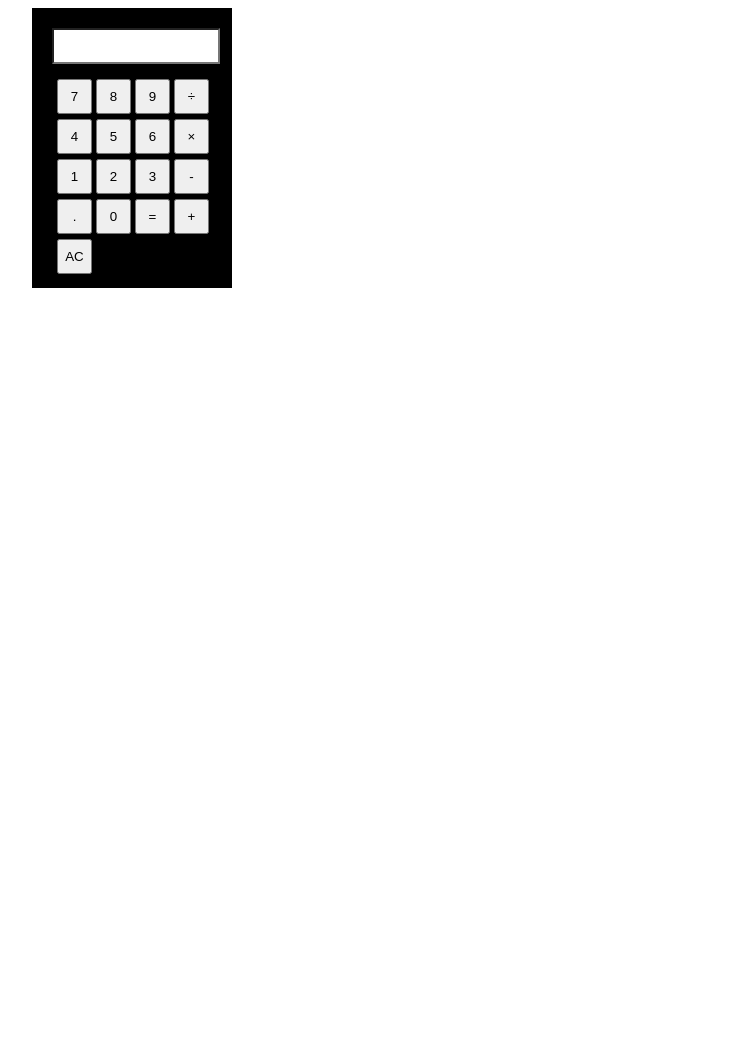
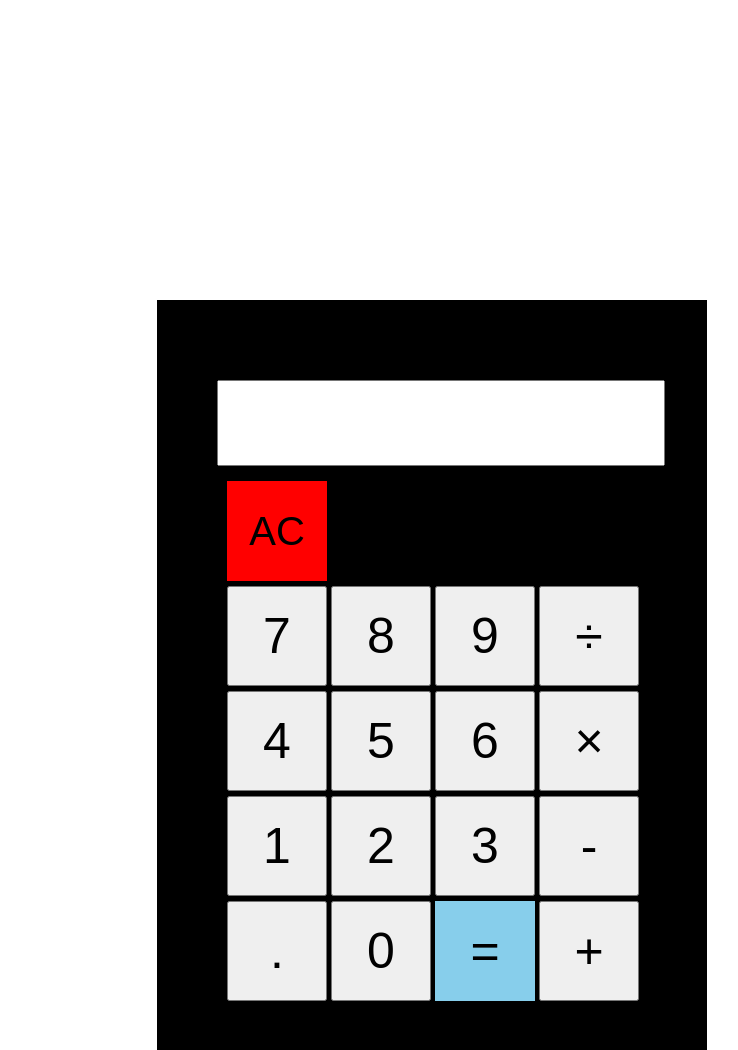
Before and after one commit to ReX201/calculator, a plain HTML site: page index.html in a window 1280 px wide. Shown: the whole page, without its empty margins (51-789 px from the left). Before the commit the page ends 800 px from the top, so only its background shows below. Drawn offline with Linux system fonts and the light colour scheme.

Commit message:
couler add

```diff
--- a/index.html
+++ b/index.html
@@ -12,6 +12,9 @@
 														<input type="text"Id="screen" >
 														</div>
 														<div class="button">
+																		<div class="row">
+																					<button onclick="buttonClear()" class="btn1">AC</button>
+																		</div>
 																		<div class="row">
 																					<button onclick="buttonClick(7)" class="btn">7</button>
 																					<button onclick="buttonClick(8)" class="btn">8</button>
@@ -33,12 +36,10 @@
 																		<div class="row">
 																					<button onclick="buttonClick('.')" class="btn">.</button>
 																					<button onclick="buttonClick(0)" class="btn">0</button>
-																					<button onclick="equalClick('=')" class="btn">=</button>
+																					<button onclick="equalClick('=')" class="btn2">=</button>
 																					<button onclick="buttonClick('+')" class="btn">+</button>
 																		</div>
-																		<div class="row">
-																					<button onclick="buttonClear()" class="btn">AC</button>
-																		</div>
+
 														</div>
 										</div>
 								</div>
--- a/style.css
+++ b/style.css
@@ -1,29 +1,47 @@
 .clal{
-				width: 200px;
-				height: 280px;
-				margin-left:75px ;
-				background-color:black ;
+				width: 550px;
+				height: 750px;
+				background-color: black;
+				margin-left: 200px;
+				margin-top: 300px;
 }
 .output{
-     padding-top: 10px;
 
 }
 #screen{
 				width: 80%;
-				height: 30px;
-				background-color: white;
-				margin-left: 20px;
-				margin-top: 10px;
-				pointer-events: none;
+				height: 80px;
+				margin-left: 60px;
+				margin-top: 80px;
+				font-size: 30px;
 }
 .button{
-			padding-top: 10px;
+padding-top: 10px;
+padding-left: 70px;
+
 }
 .row{
-				margin-left: 25px;
-				margin-top: 5px;
+padding-top: 5px;
+
+
 }
 .btn{
-				width: 35px;
-				height: 35px;
+				width: 100px;
+				height: 100px;
+				font-size: 50px;
+
 }
+.btn1{
+				width:100px;
+				height: 100px;
+				font-size: 40px;
+				background-color: red;
+				border: none;
+}
+.btn2{
+				width:100px;
+				height: 100px;
+				font-size: 50px;
+				background-color: skyblue;
+				border: none;
+}
```
